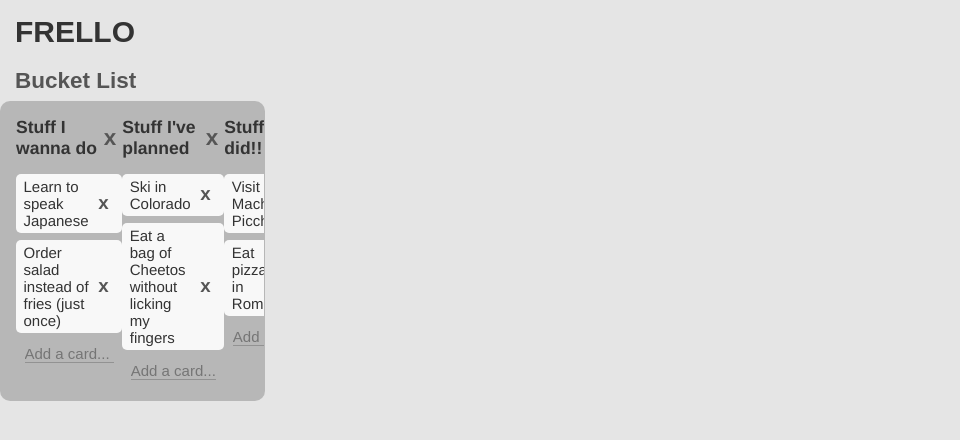
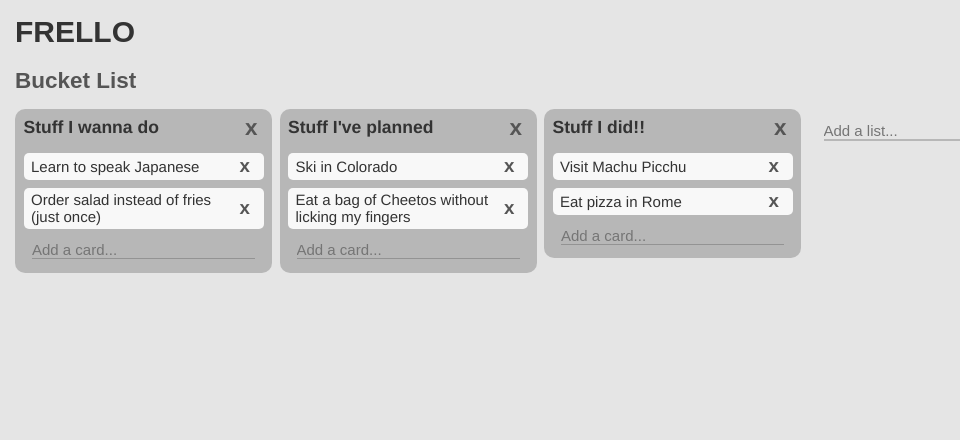
Before and after one commit to hnipps/frello, a React (Create React App) app: page / in a window 1280 px wide. Shown: the top 440 px of the page, without its empty margins (0-960 px from the left). Built offline with nearby package versions, Linux system fonts and the light colour scheme.

Commit message:
Corrects list class name

```diff
--- a/src/components/list/list.css
+++ b/src/components/list/list.css
@@ -1,4 +1,4 @@
-.list-container {
+.list {
   width: 16rem;
   border-style: solid;
   border-width: 1px;
@@ -71,6 +71,7 @@
   border-bottom: rgba(0, 0, 0, 0.2);
   border-width: 1px;
   border-bottom-style: solid;
+  color: #333;
 }
 
 .list-add-card-input:focus {
```
